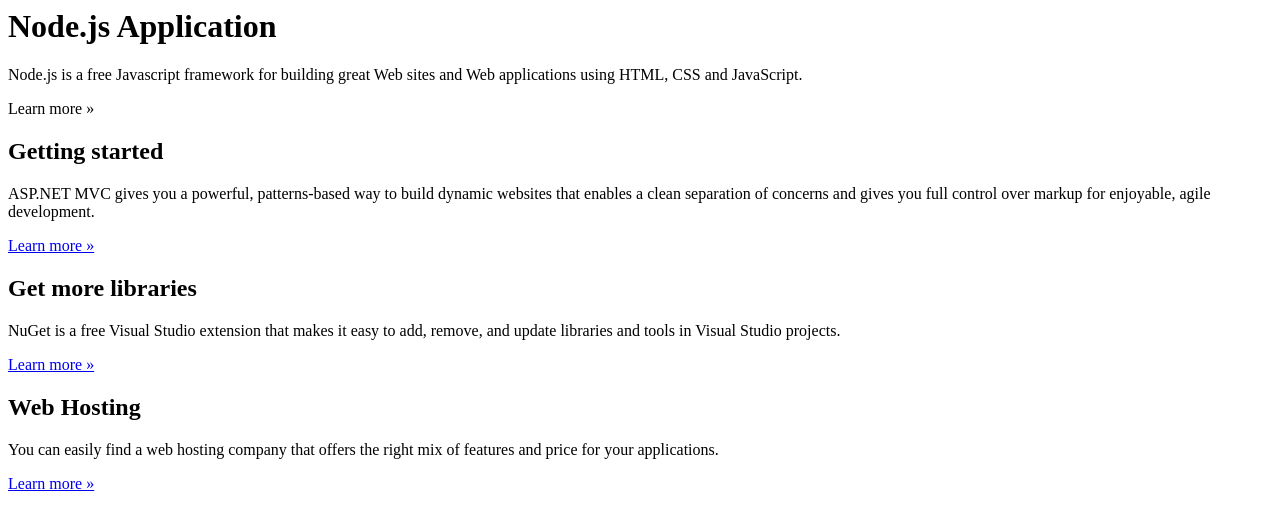
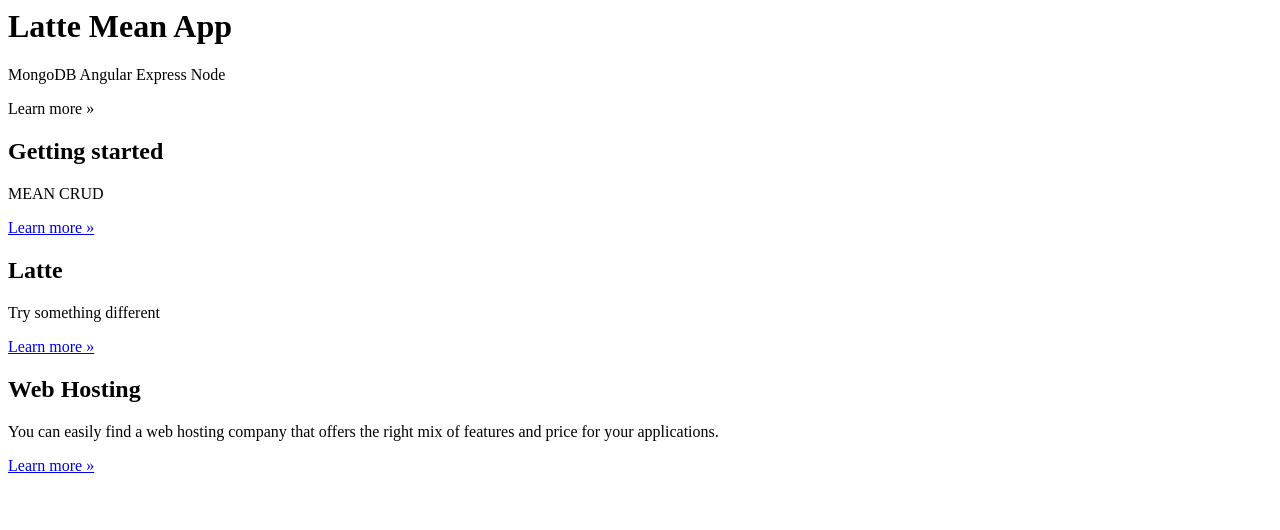
Before and after one commit to megmarcaida/MEANCrud, a website: page view/Main/index.html in a window 1280 px wide. Drawn offline with Linux system fonts and the light colour scheme.

Commit message:
Commit
Commit

```diff
--- a/view/Main/index.html
+++ b/view/Main/index.html
@@ -1,28 +1,26 @@
 <div>
     <div class="jumbotron">
-        <h1>Node.js Application</h1>
-        <p class="lead">Node.js is a free Javascript framework for building great Web sites and Web applications using HTML, CSS and JavaScript.</p>
+        <h1>Latte Mean App</h1>
+        <p class="lead">MongoDB Angular Express Node</p>
         <p><a class="btn btn-primary btn-lg">Learn more &raquo;</a></p>
     </div>
     <div class="row">
         <div class="col-md-4">
             <h2>Getting started</h2>
             <p>
-                ASP.NET MVC gives you a powerful, patterns-based way to build dynamic websites that
-                enables a clean separation of concerns and gives you full control over markup
-                for enjoyable, agile development.
+              MEAN CRUD
             </p>
-            <p><a class="btn btn-default" href="http://go.microsoft.com/fwlink/?LinkId=301865">Learn more &raquo;</a></p>
+            <p><a class="btn btn-default" href="#">Learn more &raquo;</a></p>
         </div>
         <div class="col-md-4">
-            <h2>Get more libraries</h2>
-            <p>NuGet is a free Visual Studio extension that makes it easy to add, remove, and update libraries and tools in Visual Studio projects.</p>
-            <p><a class="btn btn-default" href="http://go.microsoft.com/fwlink/?LinkId=301866">Learn more &raquo;</a></p>
+            <h2>Latte</h2>
+            <p>Try something different</p>
+            <p><a class="btn btn-default" href="#">Learn more &raquo;</a></p>
         </div>
         <div class="col-md-4">
             <h2>Web Hosting</h2>
             <p>You can easily find a web hosting company that offers the right mix of features and price for your applications.</p>
-            <p><a class="btn btn-default" href="http://go.microsoft.com/fwlink/?LinkId=301867">Learn more &raquo;</a></p>
+            <p><a class="btn btn-default" href="#">Learn more &raquo;</a></p>
         </div>
     </div>
 </div>
```
Also changed, not shown: view/starter.ejs (+5 -5 lines).
